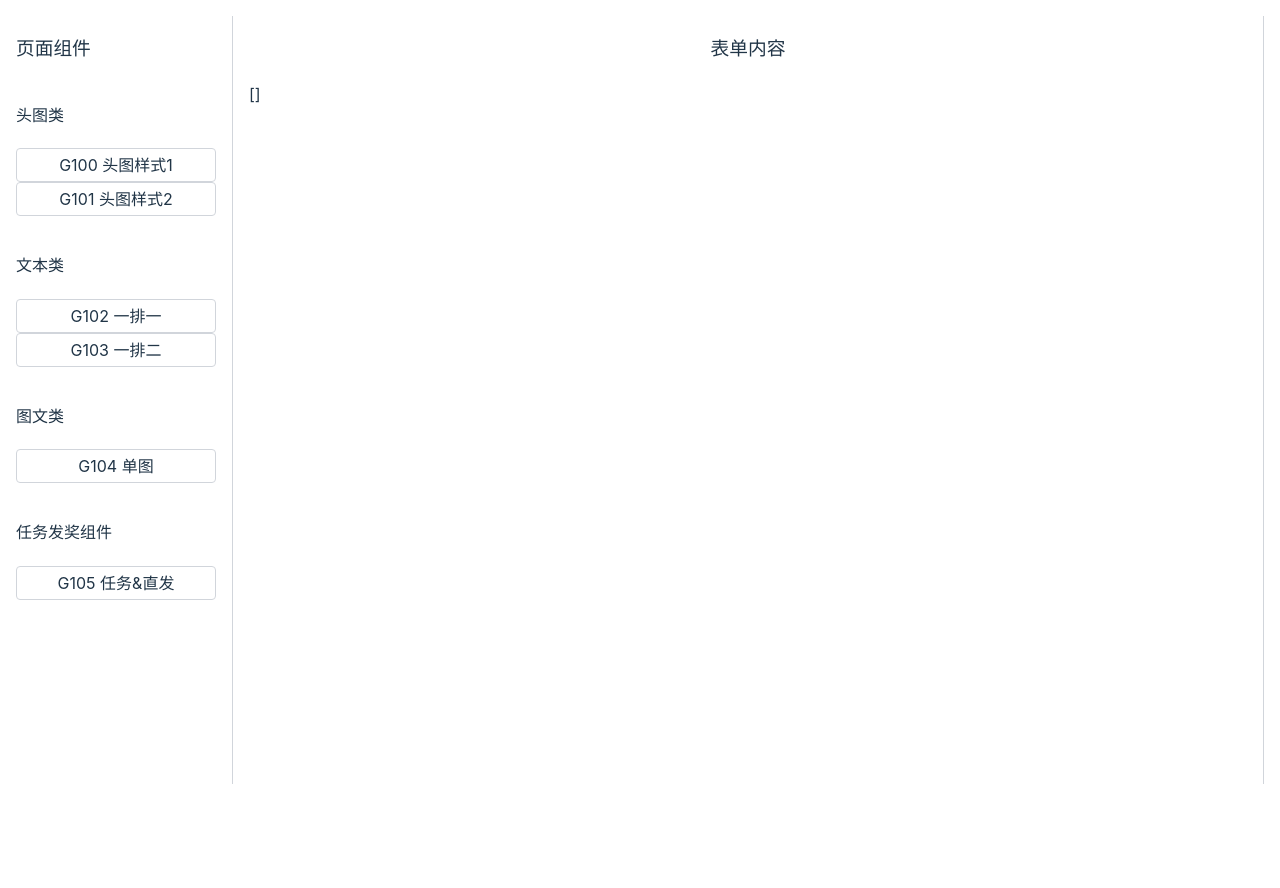
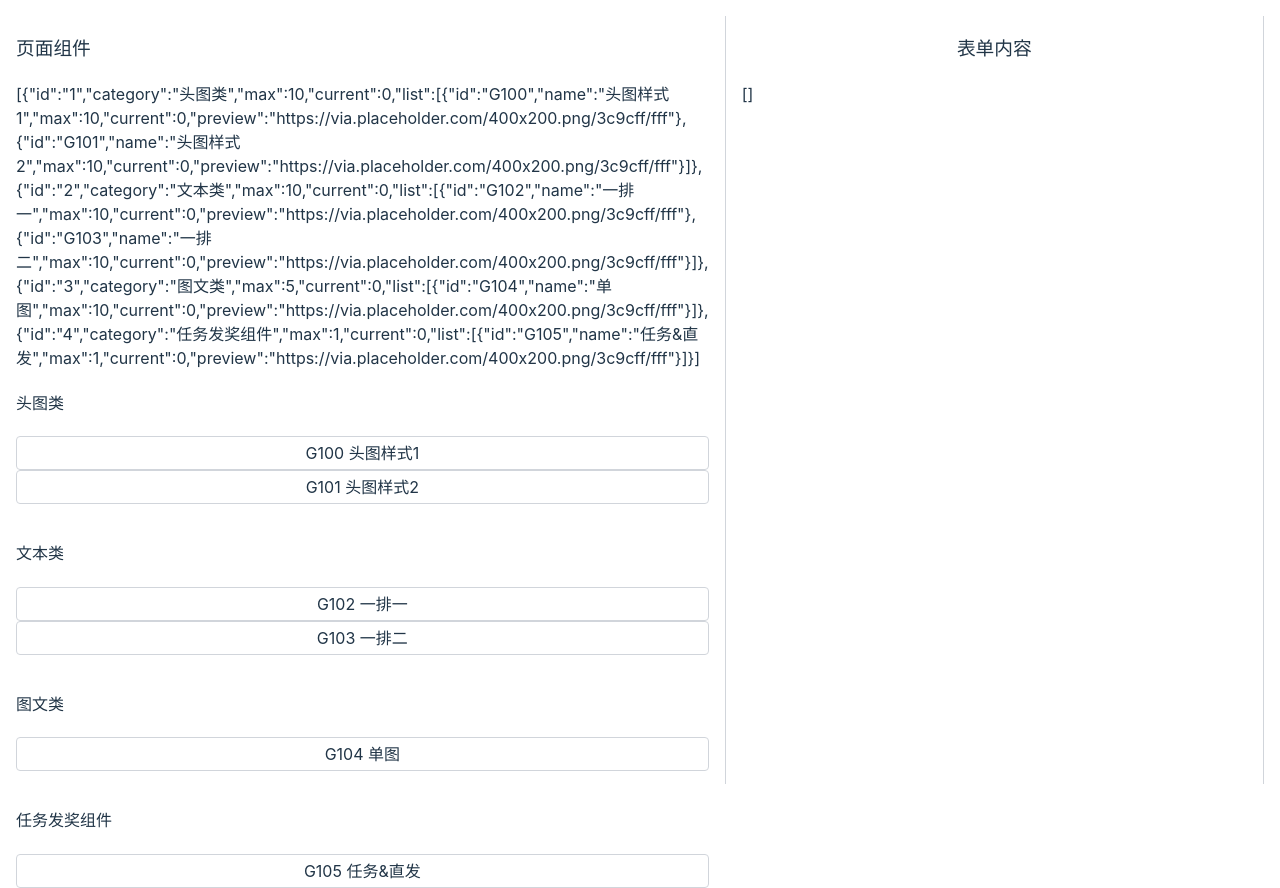
Before and after one commit to codercup2/tiny-form-design, a React (Vite) app: page / in a window 1280 px wide. Before the commit the page ends 800 px from the top, so only its background shows below. Built offline with nearby package versions, Linux system fonts and the light colour scheme.

Commit message:
feat: 增加打印信息

```diff
--- a/src/form-design/Left.tsx
+++ b/src/form-design/Left.tsx
@@ -6,6 +6,7 @@ const Left: FC<{ items: ISeed[] }> = ({ items }) => {
   return (
     <div className='left flex-basis-200px flex-shrink-0'>
       <h3>页面组件</h3>
+      <div className=''>{JSON.stringify(items)}</div>
       <Droppable droppableId={'left'}>
         {(provided, snapshot) => {
           return (
--- a/src/form-design/Mid.tsx
+++ b/src/form-design/Mid.tsx
@@ -55,7 +55,7 @@ const Mid: FC<Props> = ({ formItems, setCurrId, currId, setFormItems }) => {
                           ref={provided.innerRef}
                           onClick={() => setCurrId(item.id)}
                         >
-                          {item.name}
+                          {item.id} - {item.name}
                           {/* 右上角的关闭按钮，不需要二次确认 */}
                           <div
                             onClick={() => {
```
